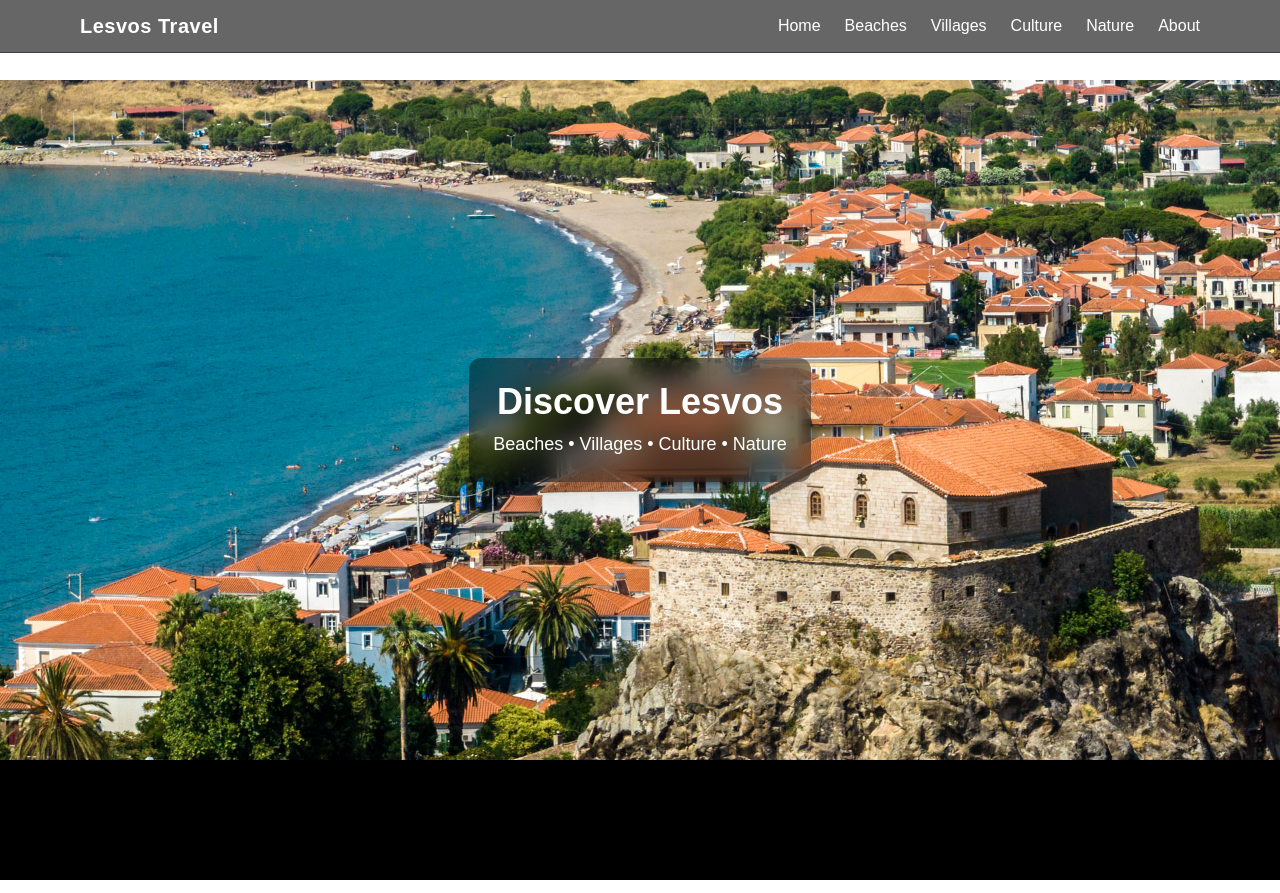
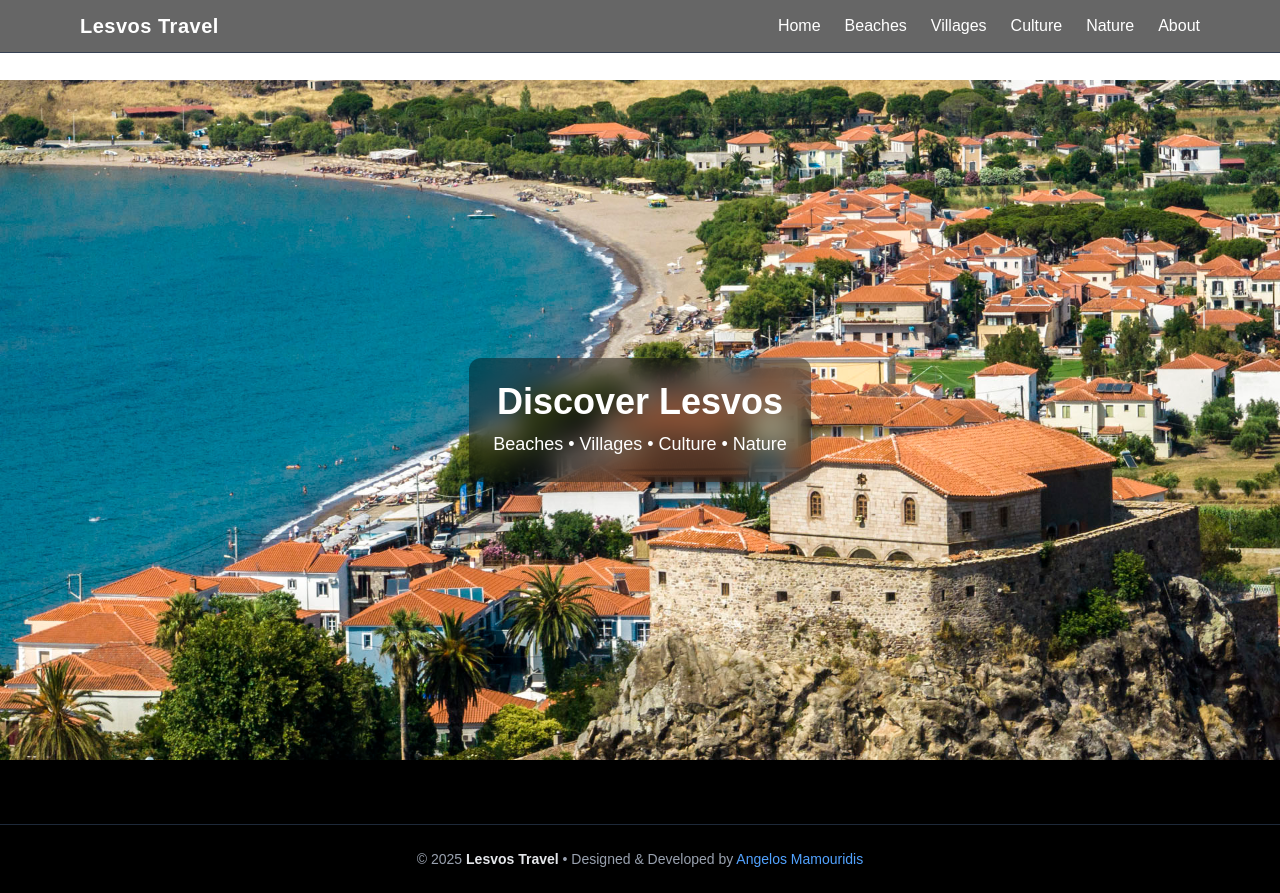
Before and after one commit to amamouridis/lesvos-travel-guide, a Next.js app: page / in a window 1280 px wide. Built offline with nearby package versions, Linux system fonts and the light colour scheme.

Commit message:
i have wriiten my name

```diff
--- a/src/app/page.tsx
+++ b/src/app/page.tsx
@@ -1,14 +1,22 @@
 export default function Home() {
   return (
     <main className="flex flex-col items-center min-h-screen bg-black text-white">
+
       {/* Hero Section */}
-     <section className="w-full h-[85vh] bg-[url('/petra.jpg')] bg-cover bg-center flex items-center justify-center">
+      <section className="w-full h-[85vh] bg-[url('/petra.jpg')] bg-cover bg-center flex items-center justify-center">
         <div className="bg-black/40 backdrop-blur-md p-6 rounded-xl shadow-xl">
           <h1 className="text-4xl font-bold text-center">Discover Lesvos</h1>
           <p className="text-center mt-2 text-lg">Beaches • Villages • Culture • Nature</p>
         </div>
       </section>
 
+      {/* Footer */}
+      <footer className="mt-16 py-6 text-center text-gray-400 text-sm border-t border-gray-800 w-full">
+        <p>
+          © 2025 <span className="text-gray-200 font-semibold">Lesvos Travel</span> • Designed & Developed by{" "}
+          <a href="#" className="text-blue-400 hover:underline">Angelos Mamouridis</a>
+        </p>
+      </footer>
 
     </main>
   );
```
